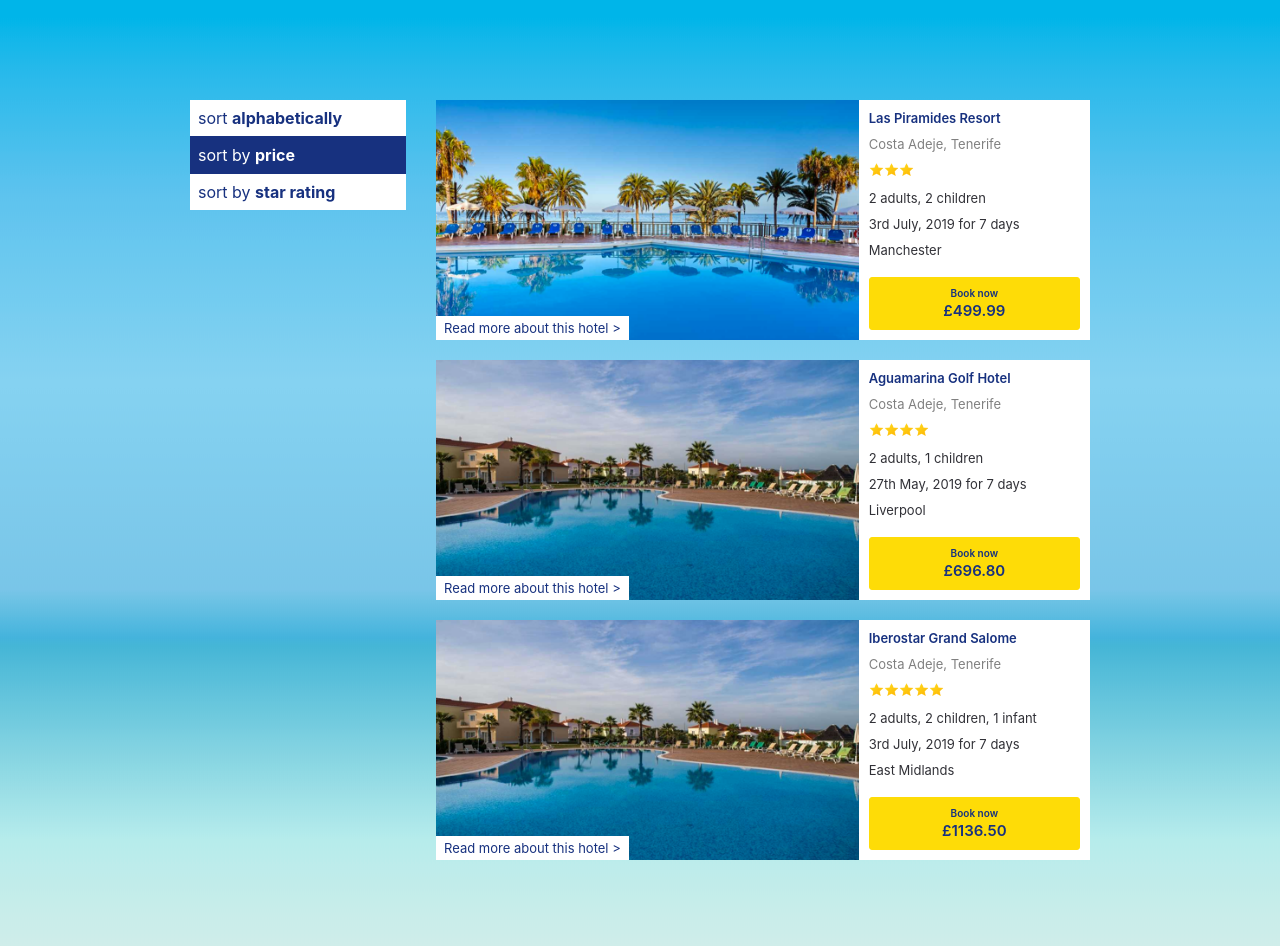
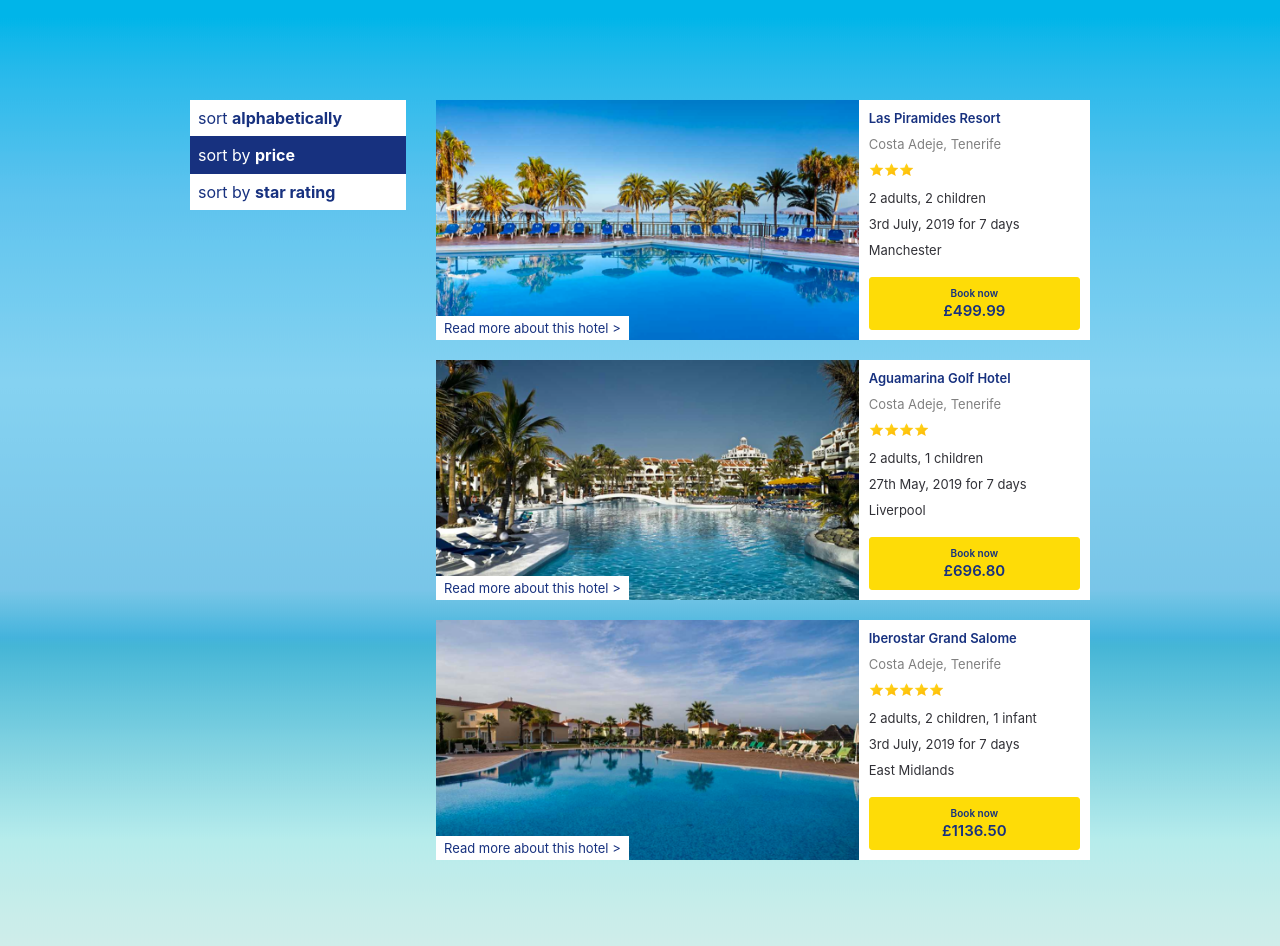
Before and after one commit to IfyN/frontend-test, a Next.js app: page / in a window 1280 px wide. Shown: the top 946 px of the page. Built offline with nearby package versions, Linux system fonts and the light colour scheme.

Commit message:
update asset

```diff
--- a/data.js
+++ b/data.js
@@ -16,7 +16,7 @@ export const data = [
   },
   {
     id: 1,
-    image: "/assets/hotel-image-1.png",
+    image: "/assets/hotel-image-2.png",
     name: "Aguamarina Golf Hotel",
     location: "Costa Adeje, Tenerife",
     rating: 4,
--- a/src/components/infobox.js
+++ b/src/components/infobox.js
@@ -38,7 +38,6 @@ export function Infobox(props) {
                   data-testid="star_rating"
                   src="/assets/star.png"
                   width="15px"
-                  alt=""
                   key={index}
                 />
               ))}{" "}
```
